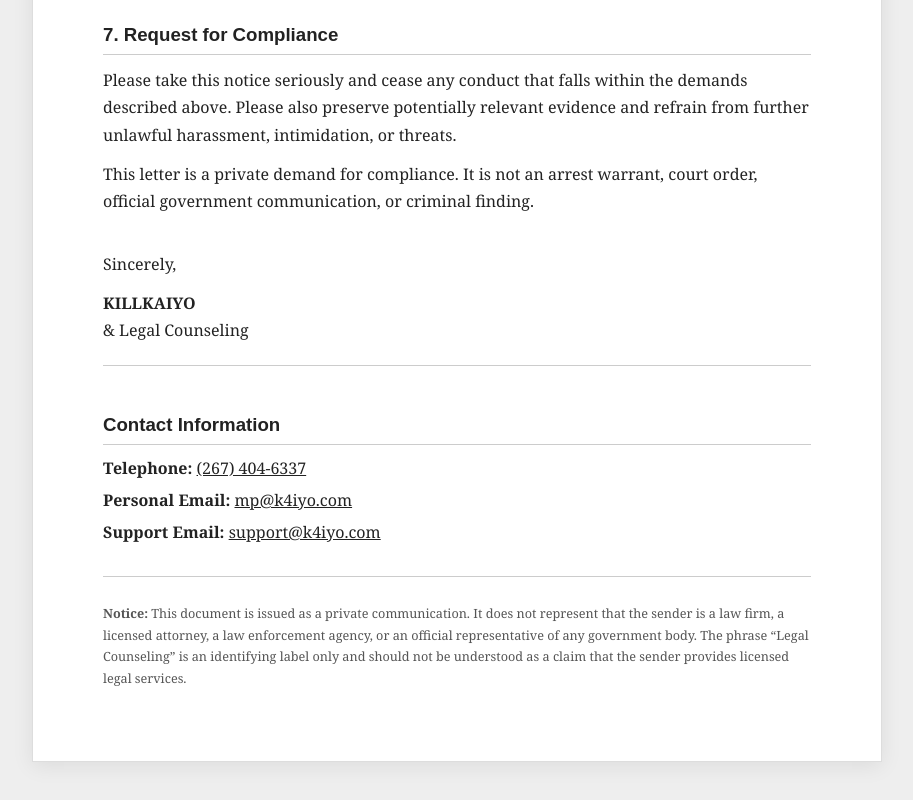
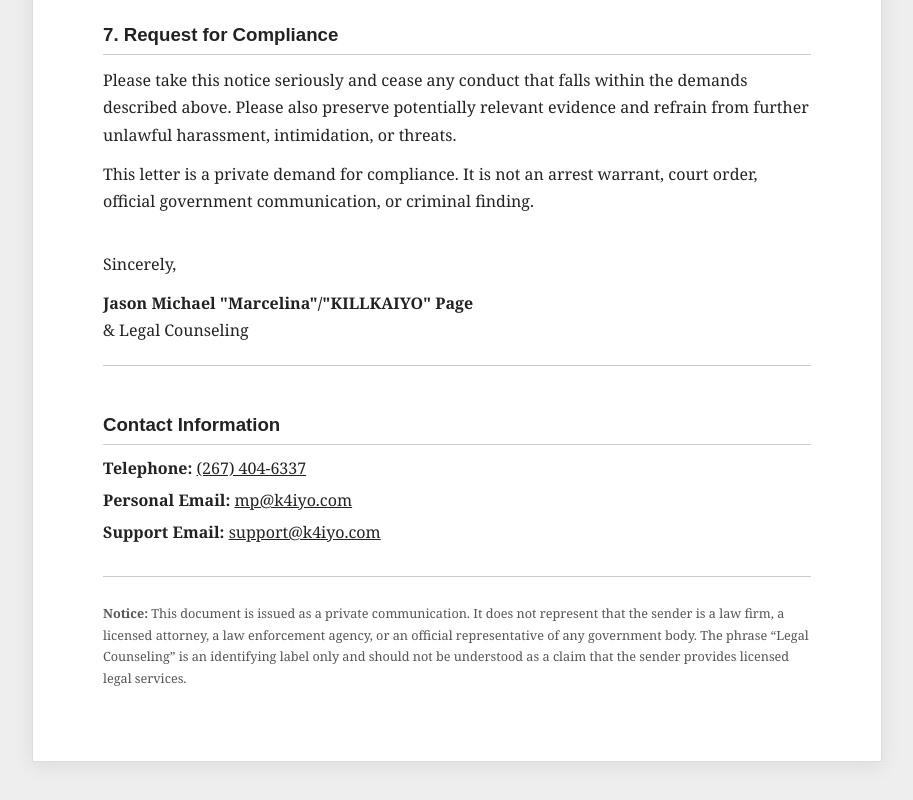
Before and after one commit to pfpz/k4iyo, a plain HTML site: page index.html in a window 1280 px wide. Shown: the part 3147-3947 px from the top of the page, without its empty margins (183-1096 px from the left). Drawn offline with Linux system fonts and the light colour scheme.

Commit message:
Update index.html

```diff
--- a/index.html
+++ b/index.html
@@ -460,7 +460,7 @@
 
             <p>
 
-                <strong>KILLKAIYO</strong><br>
+                <strong>Jason Michael "Marcelina"/"KILLKAIYO" Page</strong><br>
 
                 & Legal Counseling
 
```
